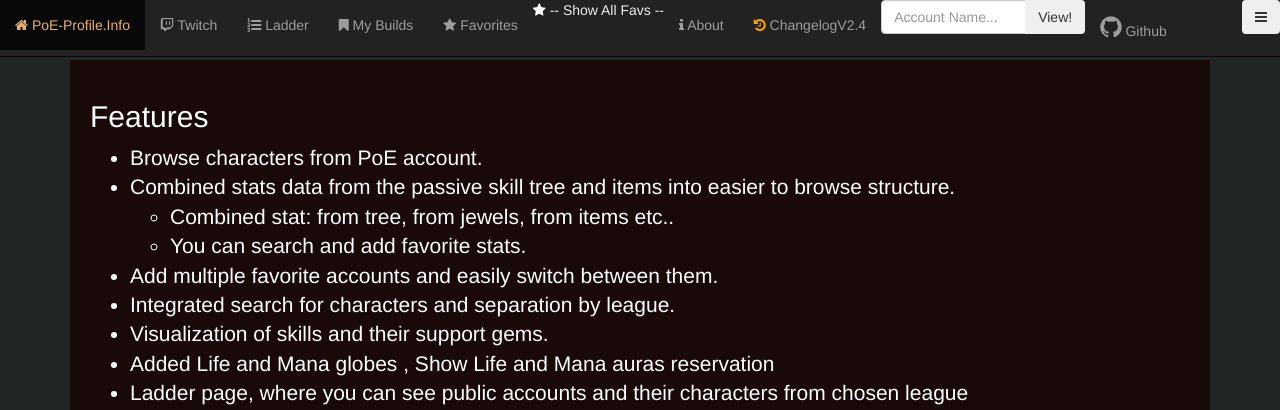
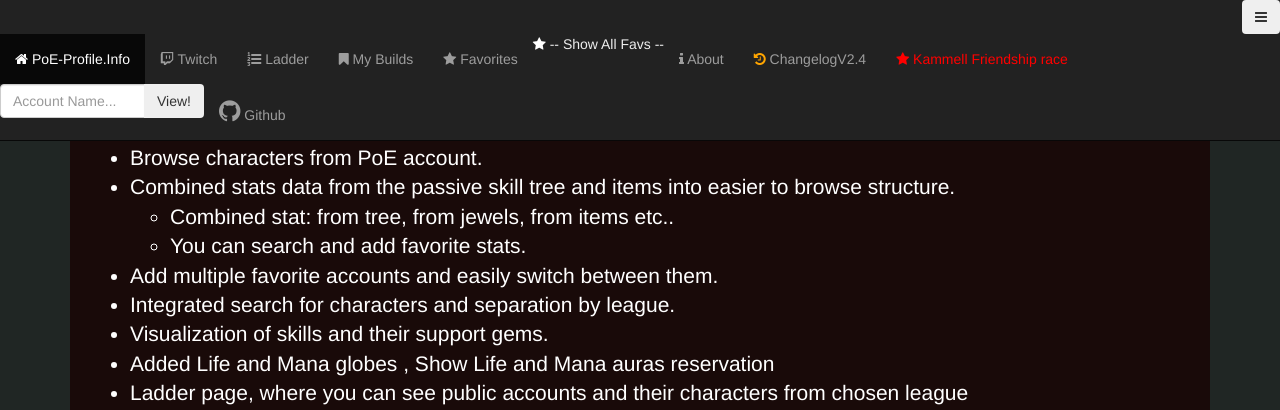
Before and after one commit to PoE-Profile/poe-profile, a Laravel app: page /about in a window 1280 px wide. Shown: the top 410 px of the page. Run offline with Laravel 8, Linux system fonts and the light colour scheme; settings files or empty folders that the repository lacks are supplied; some libraries are stand-ins or nearby versions.

Commit message:
added link in navigation for Kammel race

```diff
--- a/resources/views/layouts/main.blade.php
+++ b/resources/views/layouts/main.blade.php
@@ -91,6 +91,11 @@
 							ChangelogV2.4
 						</a>
 					</li>
+					<li class="nav-item dropdown">
+						<a class="nav-link" href="/ladders/Kammell Friendship Race (pl3002)" style="color: red;">
+					  		<i class="fa fa-star" aria-hidden="true"></i> Kammell Friendship race
+						</a>
+					</li>
 					<li class="nav-item float-lg-right">
 						<ul class="nav navbar-nav">
 							<form class="form-inline" action="{{route('profile.post')}}" method="post">
```
